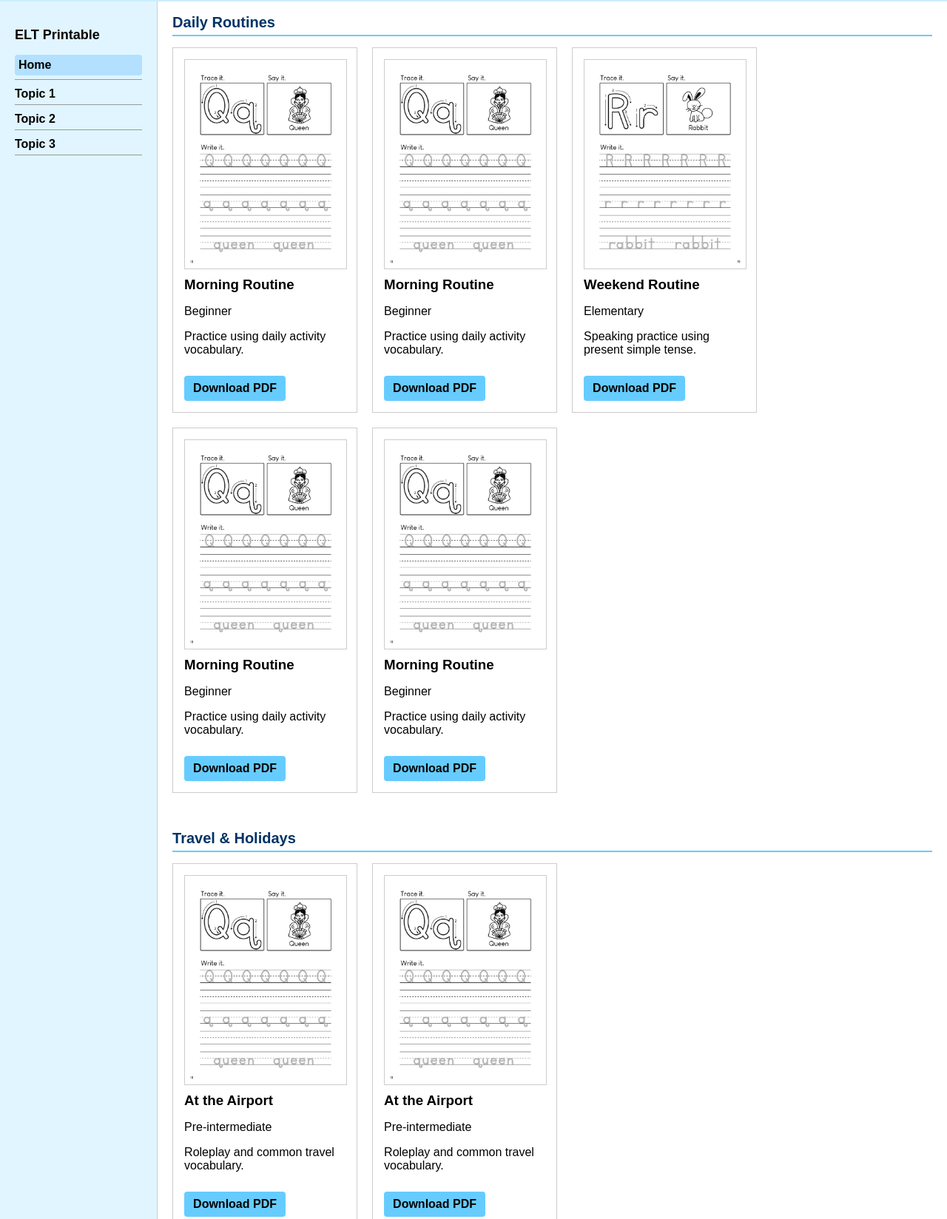
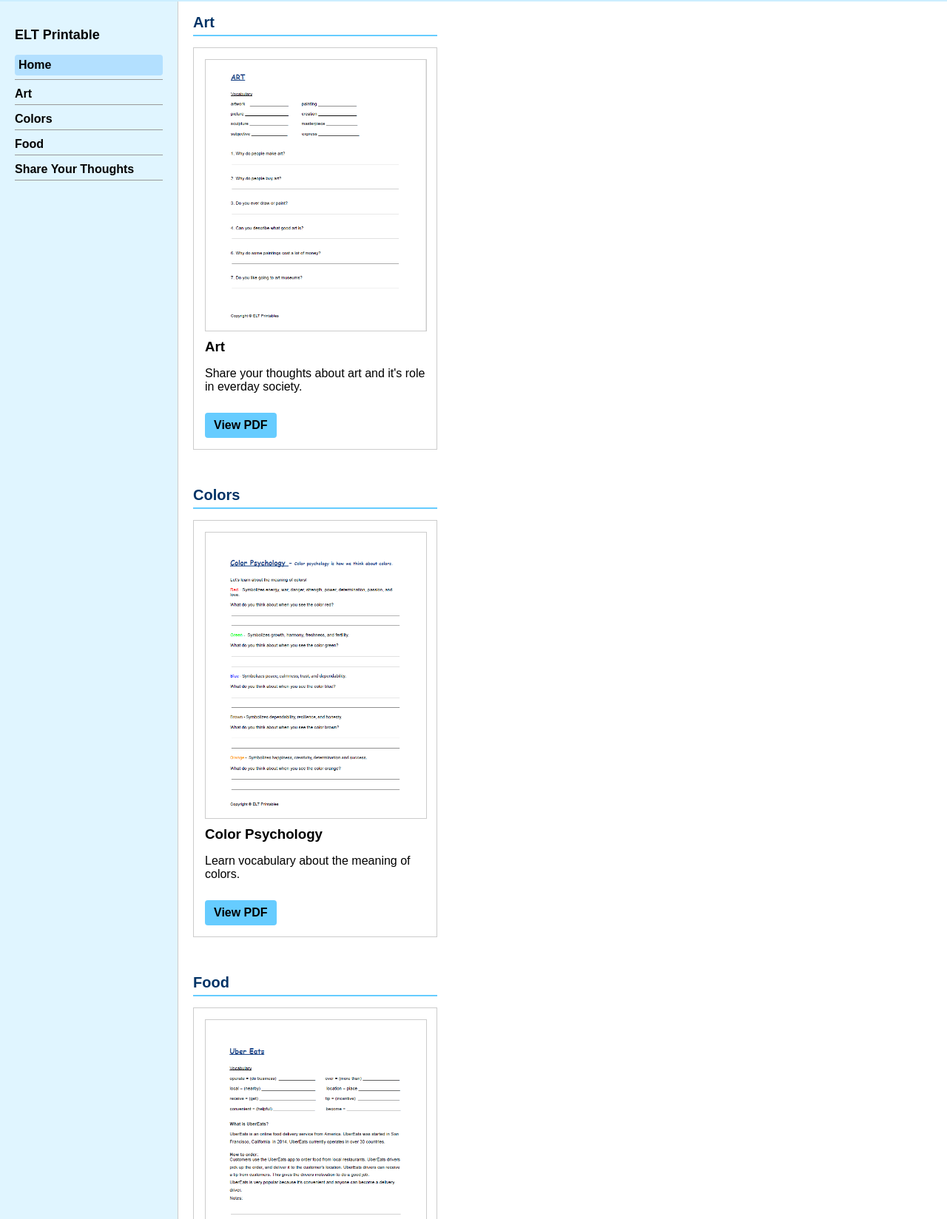
Before and after one commit to dreamtreeenglish/elt, a plain HTML site: page conversation/conversation.html in a window 1280 px wide. Shown: the part 46-1694 px from the top of the page at 74% size. Drawn offline with Linux system fonts and the light colour scheme.

Commit message:
Updates Conversation page with new worksheets

```diff
--- a/conversation/conversation.html
+++ b/conversation/conversation.html
@@ -17,118 +17,88 @@
         <h2>ELT Printable</h2>
         <ul>
           <li><a href="../index.html" class="active">Home</a></li>
-          <li><a href="#one">Topic 1</a></li>
-          <li><a href="#two">Topic 2</a></li>
-          <li><a href="#three">Topic 3</a></li>
+          <li><a href="#art">Art</a></li>
+          <li><a href="#colors">Colors</a></li>
+          <li><a href="#food">Food</a></li>
+          <li><a href="#share-your-thoughts">Share Your Thoughts</a></li>
         </ul>
       </aside>
 
       <!-- Main Content -->
       <main class="worksheet-topic-container">
-        <!-- Topic 1 -->
-        <section class="worksheet-topic" id="one">
-          <h2>Daily Routines</h2>
+        <!-- Topic A -->
+        <section class="worksheet-topic" id="art">
+          <h2>Art</h2>
           <div class="worksheet-list">
             <div class="worksheet-card">
-              <img src="DHP01_pg.18.jpg" alt="Worksheet 1" />
-              <h3>Morning Routine</h3>
-              <p>Beginner</p>
-              <p>Practice using daily activity vocabulary.</p>
-              <a
-                href="worksheets/morning-routine.pdf"
-                class="download-btn"
-                download
-                >Download PDF</a
-              >
-            </div>
-            <div class="worksheet-card">
-              <img src="DHP01_pg.18.jpg" alt="Worksheet 1" />
-              <h3>Morning Routine</h3>
-              <p>Beginner</p>
-              <p>Practice using daily activity vocabulary.</p>
-              <a
-                href="worksheets/morning-routine.pdf"
-                class="download-btn"
-                download
-                >Download PDF</a
-              >
-            </div>
-
-            <div class="worksheet-card">
-              <img src="DHP01_pg.19.jpg" alt="Worksheet 2" />
-              <h3>Weekend Routine</h3>
-              <p>Elementary</p>
-              <p>Speaking practice using present simple tense.</p>
-              <a
-                href="worksheets/weekend-routine.pdf"
-                class="download-btn"
-                download
-                >Download PDF</a
-              >
-            </div>
-            <div class="worksheet-card">
-              <img src="DHP01_pg.18.jpg" alt="Worksheet 1" />
-              <h3>Morning Routine</h3>
-              <p>Beginner</p>
-              <p>Practice using daily activity vocabulary.</p>
-              <a
-                href="worksheets/morning-routine.pdf"
-                class="download-btn"
-                download
-                >Download PDF</a
-              >
-            </div>
-            <div class="worksheet-card">
-              <img src="DHP01_pg.18.jpg" alt="Worksheet 1" />
-              <h3>Morning Routine</h3>
-              <p>Beginner</p>
-              <p>Practice using daily activity vocabulary.</p>
-              <a
-                href="worksheets/morning-routine.pdf"
-                class="download-btn"
-                download
-                >Download PDF</a
-              >
+              <img
+                src="previews/art-conversation-worksheet.png"
+                alt="ESL art conversation worksheet"
+              />
+              <h3>Art</h3>
+              <p>
+                Share your thoughts about art and it's role in everday society.
+              </p>
+              <a href="art.pdf" class="download-btn">View PDF</a>
             </div>
           </div>
         </section>
 
-        <!-- Topic 2 -->
-        <section class="worksheet-topic" id="two">
-          <h2>Travel & Holidays</h2>
+        <!-- Topic C -->
+        <section class="worksheet-topic" id="colors">
+          <h2>Colors</h2>
           <div class="worksheet-list">
             <div class="worksheet-card">
-              <img src="DHP01_pg.18.jpg" alt="Travel Worksheet" />
-              <h3>At the Airport</h3>
-              <p>Pre-intermediate</p>
-              <p>Roleplay and common travel vocabulary.</p>
-              <a href="worksheets/airport.pdf" class="download-btn" download
-                >Download PDF</a
-              >
-            </div>
-            <div class="worksheet-card">
-              <img src="DHP01_pg.18.jpg" alt="Travel Worksheet" />
-              <h3>At the Airport</h3>
-              <p>Pre-intermediate</p>
-              <p>Roleplay and common travel vocabulary.</p>
-              <a href="worksheets/airport.pdf" class="download-btn" download
-                >Download PDF</a
-              >
+              <img
+                src="previews/color-psychology-conversation-worksheet.png"
+                alt="ESL color psychology worksheet"
+              />
+              <h3>Color Psychology</h3>
+              <p>Learn vocabulary about the meaning of colors.</p>
+              <a href="color_psychology.pdf" class="download-btn">View PDF</a>
             </div>
           </div>
         </section>
 
-        <!-- Topic 3 -->
-        <section class="worksheet-topic" id="three">
-          <h2>Share Your Opinion</h2>
+        <!-- Topic F -->
+        <section class="worksheet-topic" id="food">
+          <h2>Food</h2>
           <div class="worksheet-list">
             <div class="worksheet-card">
-              <img src="DHP01_pg.19.jpg" alt="Travel Worksheet" />
-              <h3>At the Airport</h3>
-              <p>Pre-intermediate</p>
-              <p>Roleplay and common travel vocabulary.</p>
-              <a href="worksheets/airport.pdf" class="download-btn" download
-                >Download PDF</a
+              <img
+                src="previews/uber-eats-conversation-worksheet.png"
+                alt="ESL Uber Eats conversation worksheet"
+              />
+              <h3>Uber Eats</h3>
+              <p>
+                Learn about Uber Eats. Worksheet includes reading practice and
+                questions for discussion.
+              </p>
+              <a href="uber_eats.pdf" class="download-btn">View PDF</a>
+            </div>
+          </div>
+        </section>
+
+        <!-- Topic S -->
+        <section class="worksheet-topic" id="share-your-thoughts">
+          <h2>Share Your Thoughts</h2>
+          <div class="worksheet-list">
+            <div class="worksheet-card">
+              <img
+                src="previews/share-your-opinion-worksheet.png"
+                alt="ESL conversation start worksheet"
+              />
+              <h3>Share Your Thoughts 01</h3>
+              <p>
+                Discussion topics:<br />
+                Weather <br />
+                Stress <br />
+                Technology <br />
+                Jobs<br />
+                Global Warming<br />
+              </p>
+              <a href="share_your_thoughts_01.pdf" class="download-btn"
+                >View PDF</a
               >
             </div>
           </div>
--- a/styles-worksheets.css
+++ b/styles-worksheets.css
@@ -84,7 +84,7 @@ body {
 
 /* Individual Worksheet Cards */
 .worksheet-card {
-  width: 250px;
+  width: 330px;
   background: #fff;
   border: 1px solid #ccc;
   padding: 15px;
```
Also changed, not shown: conversation/DHP01_pg.18.jpg (deleted), conversation/DHP01_pg.19.jpg (deleted), conversation/DHP01_pg.30.jpg (deleted), conversation/previews/art-conversation-worksheet.png (added), conversation/previews/color-psychology-conversation-worksheet.png (added), conversation/previews/share-your-opinion-worksheet.png (added), conversation/previews/uber-eats-conversation-worksheet.png (added), 4 other files.
